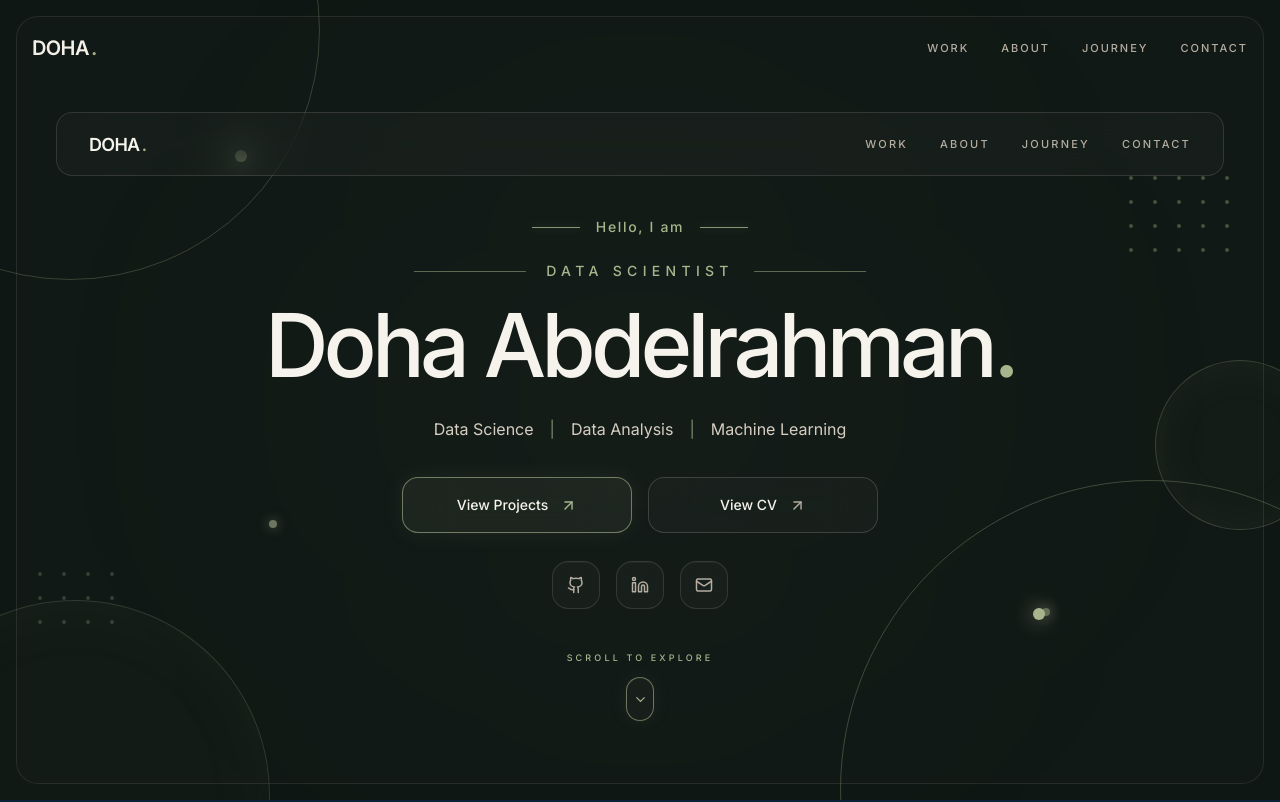
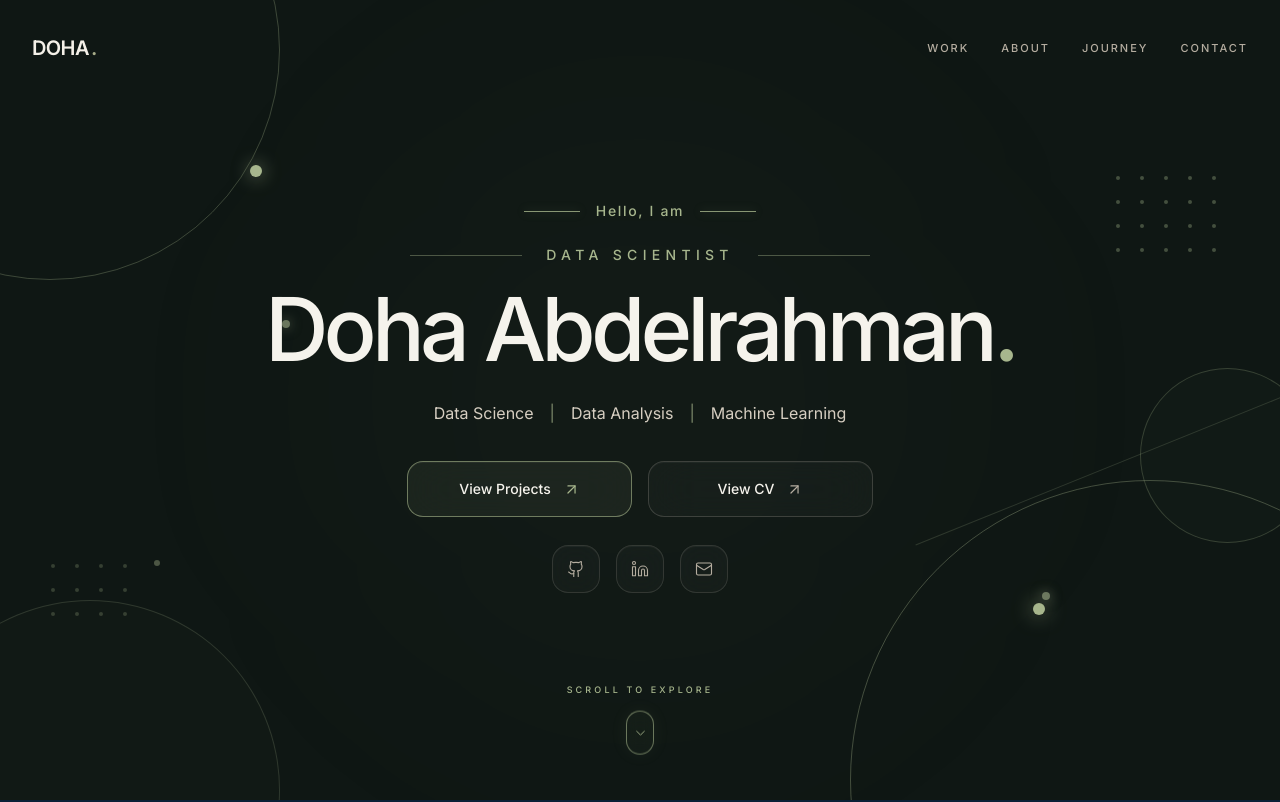
Before and after one commit to DohaAbdelrahman/Doha, a Next.js app: page / in a window 1280 px wide. Shown: the top 802 px of the page. Built offline with nearby package versions, Linux system fonts and the light colour scheme.

Commit message:
final hero inshaalla

```diff
--- a/src/sections/HeroSection.tsx
+++ b/src/sections/HeroSection.tsx
@@ -31,82 +31,34 @@ export default function HeroSection() {
       "
     >
       {/* =====================================================
-          BACKGROUND
+          BACKGROUND ORBITS
       ===================================================== */}
 
       <div className="pointer-events-none absolute inset-0 overflow-hidden">
-
-        {/* Main subtle glow */}
-
+        {/* Center subtle glow */}
         <div
           className="
             absolute
             left-1/2
             top-1/2
-            h-[700px]
-            w-[700px]
+            h-[650px]
+            w-[650px]
             -translate-x-1/2
             -translate-y-1/2
             rounded-full
             bg-[#A7B68D]/[0.025]
-            blur-[140px]
+            blur-[130px]
           "
         />
 
-        {/* Top-left orbital circle */}
-
+        {/* Top Left Orbit */}
         <div
           className="
             absolute
             -left-[180px]
-            -top-[220px]
-            h-[500px]
-            w-[500px]
-            rounded-full
-            border
-            border-[#A7B68D]/25
-          "
-        />
-
-        <div
-          className="
-            absolute
-            left-[235px]
-            top-[150px]
-            h-3
-            w-3
-            rounded-full
-            bg-[#A7B68D]
-            shadow-[0_0_18px_rgba(167,182,141,0.7)]
-          "
-        />
-
-        {/* Bottom-left circle */}
-
-        <div
-          className="
-            absolute
-            -bottom-[190px]
-            -left-[120px]
-            h-[390px]
-            w-[390px]
-            rounded-full
-            border
-            border-[#A7B68D]/20
-            bg-[#A7B68D]/[0.015]
-            shadow-[inset_0_0_80px_rgba(167,182,141,0.04)]
-          "
-        />
-
-        {/* Bottom-right orbital */}
-
-        <div
-          className="
-            absolute
-            -bottom-[300px]
-            -right-[180px]
-            h-[620px]
-            w-[620px]
+            -top-[180px]
+            h-[460px]
+            w-[460px]
             rounded-full
             border
             border-[#A7B68D]/30
@@ -116,8 +68,50 @@ export default function HeroSection() {
         <div
           className="
             absolute
+            left-[250px]
+            top-[165px]
+            h-3
+            w-3
+            rounded-full
+            bg-[#A7B68D]
+            shadow-[0_0_18px_rgba(167,182,141,0.8)]
+          "
+        />
+
+        {/* Bottom Left Circle */}
+        <div
+          className="
+            absolute
+            -bottom-[180px]
+            -left-[100px]
+            h-[380px]
+            w-[380px]
+            rounded-full
+            border
+            border-[#A7B68D]/20
+            bg-[#A7B68D]/[0.015]
+          "
+        />
+
+        {/* Right Orbit */}
+        <div
+          className="
+            absolute
+            -bottom-[280px]
+            -right-[170px]
+            h-[600px]
+            w-[600px]
+            rounded-full
+            border
+            border-[#A7B68D]/35
+          "
+        />
+
+        <div
+          className="
+            absolute
             right-[235px]
-            bottom-[180px]
+            bottom-[185px]
             h-3
             w-3
             rounded-full
@@ -126,29 +120,42 @@ export default function HeroSection() {
           "
         />
 
-        {/* Right floating circle */}
+        {/* Right Floating Circle */}
+        <div
+          className="
+            absolute
+            -right-[35px]
+            top-[46%]
+            h-[175px]
+            w-[175px]
+            rounded-full
+            border
+            border-[#A7B68D]/25
+            bg-[#A7B68D]/[0.02]
+          "
+        />
+
+        {/* Right Orbit Connection */}
+        <div
+          className="
+            absolute
+            right-[-50px]
+            top-[58%]
+            h-px
+            w-[430px]
+            rotate-[-22deg]
+            bg-[#A7B68D]/20
+          "
+        />
+
+        {/* =================================================
+            DOT GRID — TOP RIGHT
+        ================================================= */}
 
         <div
           className="
             absolute
-            -right-[45px]
-            top-[45%]
-            h-[170px]
-            w-[170px]
-            rounded-full
-            border
-            border-[#A7B68D]/25
-            bg-[#A7B68D]/[0.025]
-            shadow-[inset_0_0_50px_rgba(167,182,141,0.05)]
-          "
-        />
-
-        {/* Top-right dot grid */}
-
-        <div
-          className="
-            absolute
-            right-[4%]
+            right-[5%]
             top-[22%]
             grid
             grid-cols-5
@@ -168,13 +175,15 @@ export default function HeroSection() {
           ))}
         </div>
 
-        {/* Bottom-left dot grid */}
+        {/* =================================================
+            DOT GRID — BOTTOM LEFT
+        ================================================= */}
 
         <div
           className="
             absolute
-            bottom-[22%]
-            left-[3%]
+            bottom-[23%]
+            left-[4%]
             grid
             grid-cols-4
             gap-5
@@ -193,13 +202,13 @@ export default function HeroSection() {
           ))}
         </div>
 
-        {/* Floating dots */}
+        {/* Small Floating Dots */}
 
         <span
           className="
             absolute
-            left-[21%]
-            top-[65%]
+            left-[22%]
+            top-[40%]
             h-2
             w-2
             rounded-full
@@ -212,35 +221,30 @@ export default function HeroSection() {
           className="
             absolute
             right-[18%]
-            bottom-[23%]
+            bottom-[25%]
             h-2
             w-2
             rounded-full
-            bg-[#A7B68D]/50
+            bg-[#A7B68D]/60
             shadow-[0_0_12px_rgba(167,182,141,0.5)]
+          "
+        />
+
+        <span
+          className="
+            absolute
+            left-[12%]
+            top-[70%]
+            h-1.5
+            w-1.5
+            rounded-full
+            bg-[#A7B68D]/40
           "
         />
       </div>
 
       {/* =====================================================
-          GLASS FRAME
-      ===================================================== */}
-
-      <div
-        className="
-          pointer-events-none
-          absolute
-          inset-3
-          rounded-[22px]
-          border
-          border-[#D6CEC1]/10
-          bg-[#F5F3EC]/[0.01]
-          sm:inset-4
-        "
-      />
-
-      {/* =====================================================
-          CONTENT
+          MAIN CONTENT
       ===================================================== */}
 
       <div
@@ -253,122 +257,12 @@ export default function HeroSection() {
           max-w-7xl
           flex-col
           px-6
-          pb-20
+          pb-12
           pt-28
           sm:px-10
           lg:px-14
         "
       >
-        {/* =================================================
-            GLASS NAVIGATION
-        ================================================= */}
-
-        <motion.nav
-          initial={{
-            opacity: 0,
-            y: -15,
-          }}
-          animate={{
-            opacity: 1,
-            y: 0,
-          }}
-          transition={{
-            duration: 0.7,
-          }}
-          className="
-            flex
-            h-16
-            items-center
-            justify-between
-            rounded-2xl
-            border
-            border-[#D6CEC1]/15
-            bg-[#F5F3EC]/[0.025]
-            px-6
-            backdrop-blur-xl
-            sm:px-8
-          "
-        >
-          {/* Logo */}
-
-          <button
-            type="button"
-            onClick={() =>
-              window.scrollTo({
-                top: 0,
-                behavior: "smooth",
-              })
-            }
-            className="
-              flex
-              items-baseline
-              gap-0.5
-              text-left
-            "
-          >
-            <span
-              className="
-                text-lg
-                font-semibold
-                tracking-[-0.04em]
-                text-[#F5F3EC]
-              "
-            >
-              DOHA
-            </span>
-
-            <span
-              className="
-                text-xl
-                text-[#A7B68D]
-              "
-            >
-              .
-            </span>
-          </button>
-
-          {/* Desktop Links */}
-
-          <div
-            className="
-              hidden
-              items-center
-              gap-8
-              md:flex
-            "
-          >
-            {[
-              ["WORK", "#projects"],
-              ["ABOUT", "#about"],
-              ["JOURNEY", "#experience"],
-              ["CONTACT", "#contact"],
-            ].map(([label, href]) => (
-              <button
-                key={href}
-                type="button"
-                onClick={() =>
-                  document
-                    .querySelector(href)
-                    ?.scrollIntoView({
-                      behavior: "smooth",
-                    })
-                }
-                className="
-                  text-[11px]
-                  font-medium
-                  tracking-[0.2em]
-                  text-[#B5ADA0]
-                  transition-colors
-                  duration-300
-                  hover:text-[#F5F3EC]
-                "
-              >
-                {label}
-              </button>
-            ))}
-          </div>
-        </motion.nav>
-
         {/* =================================================
             HERO CONTENT
         ================================================= */}
@@ -390,13 +284,12 @@ export default function HeroSection() {
               text-center
             "
           >
-
-            {/* Hello */}
+            {/* Hello I am */}
 
             <motion.div
               initial={{
                 opacity: 0,
-                y: 15,
+                y: 12,
               }}
               animate={{
                 opacity: 1,
@@ -404,7 +297,6 @@ export default function HeroSection() {
               }}
               transition={{
                 duration: 0.7,
-                delay: 0.15,
               }}
               className="
                 mb-6
@@ -416,9 +308,10 @@ export default function HeroSection() {
               <span
                 className="
                   h-px
-                  w-12
+                  w-10
                   bg-[#A7B68D]/80
                   shadow-[0_0_10px_rgba(167,182,141,0.35)]
+                  sm:w-14
                 "
               />
 
@@ -436,14 +329,15 @@ export default function HeroSection() {
               <span
                 className="
                   h-px
-                  w-12
+                  w-10
                   bg-[#A7B68D]/80
                   shadow-[0_0_10px_rgba(167,182,141,0.35)]
+                  sm:w-14
                 "
               />
             </motion.div>
 
-            {/* Data Scientist */}
+            {/* DATA SCIENTIST */}
 
             <motion.div
               initial={{
@@ -456,22 +350,24 @@ export default function HeroSection() {
               }}
               transition={{
                 duration: 0.8,
-                delay: 0.25,
+                delay: 0.1,
               }}
               className="
                 mb-5
                 flex
                 items-center
-                gap-5
+                gap-4
+                sm:gap-6
               "
             >
               <span
                 className="
                   hidden
                   h-px
-                  w-28
-                  bg-[#A7B68D]/50
+                  w-20
+                  bg-[#A7B68D]/40
                   sm:block
+                  md:w-28
                 "
               />
 
@@ -491,37 +387,39 @@ export default function HeroSection() {
                 className="
                   hidden
                   h-px
-                  w-28
-                  bg-[#A7B68D]/50
+                  w-20
+                  bg-[#A7B68D]/40
                   sm:block
+                  md:w-28
                 "
               />
             </motion.div>
 
-            {/* Name */}
+            {/* NAME */}
 
             <motion.h1
               initial={{
                 opacity: 0,
-                y: 25,
+                y: 20,
               }}
               animate={{
                 opacity: 1,
                 y: 0,
               }}
               transition={{
-                duration: 0.9,
-                delay: 0.35,
+                duration: 0.85,
+                delay: 0.2,
               }}
               className="
                 px-4
-                text-5xl
+                text-[48px]
                 font-medium
                 leading-none
                 tracking-[-0.055em]
                 text-[#F5F3EC]
-                sm:text-6xl
-                md:text-7xl
+
+                sm:text-[62px]
+                md:text-[76px]
                 lg:text-[88px]
               "
             >
@@ -529,12 +427,12 @@ export default function HeroSection() {
               <span className="text-[#A7B68D]">.</span>
             </motion.h1>
 
-            {/* Skills */}
+            {/* SKILLS */}
 
             <motion.div
               initial={{
                 opacity: 0,
-                y: 15,
+                y: 12,
               }}
               animate={{
                 opacity: 1,
@@ -542,7 +440,7 @@ export default function HeroSection() {
               }}
               transition={{
                 duration: 0.7,
-                delay: 0.5,
+                delay: 0.35,
               }}
               className="
                 mt-7
@@ -572,17 +470,16 @@ export default function HeroSection() {
                   <span
                     className="
                       text-[#D6CEC1]
+                      transition-colors
+                      duration-300
+                      hover:text-[#F5F3EC]
                     "
                   >
                     {skill}
                   </span>
 
                   {index < 2 && (
-                    <span
-                      className="
-                        text-[#A7B68D]/70
-                      "
-                    >
+                    <span className="text-[#A7B68D]/70">
                       |
                     </span>
                   )}
@@ -591,13 +488,13 @@ export default function HeroSection() {
             </motion.div>
 
             {/* =================================================
-                GLASS BUTTONS
+                GLASS CTA BUTTONS
             ================================================= */}
 
             <motion.div
               initial={{
                 opacity: 0,
-                y: 15,
+                y: 12,
               }}
               animate={{
                 opacity: 1,
@@ -605,18 +502,19 @@ export default function HeroSection() {
               }}
               transition={{
                 duration: 0.7,
-                delay: 0.65,
+                delay: 0.5,
               }}
               className="
                 mt-9
                 flex
                 flex-col
                 items-center
+                justify-center
                 gap-4
                 sm:flex-row
               "
             >
-              {/* View Projects */}
+              {/* VIEW PROJECTS */}
 
               <button
                 type="button"
@@ -625,7 +523,7 @@ export default function HeroSection() {
                   group
                   flex
                   h-14
-                  min-w-[230px]
+                  min-w-[225px]
                   items-center
                   justify-center
                   gap-3
@@ -637,19 +535,20 @@ export default function HeroSection() {
                   text-sm
                   font-medium
                   text-[#F5F3EC]
-                  shadow-[0_0_25px_rgba(167,182,141,0.08)]
+                  shadow-[inset_0_1px_0_rgba(245,243,236,0.05)]
                   backdrop-blur-xl
                   transition-all
                   duration-300
                   hover:border-[#A7B68D]
-                  hover:bg-[#A7B68D]/15
-                  hover:shadow-[0_0_30px_rgba(167,182,141,0.16)]
+                  hover:bg-[#A7B68D]/[0.14]
+                  hover:shadow-[0_0_28px_rgba(167,182,141,0.13)]
                 "
               >
                 View Projects
 
                 <ArrowUpRight
                   size={17}
+                  strokeWidth={1.7}
                   className="
                     text-[#A7B68D]
                     transition-transform
@@ -660,7 +559,7 @@ export default function HeroSection() {
                 />
               </button>
 
-              {/* View CV */}
+              {/* VIEW CV */}
 
               <a
                 href="https://drive.google.com/file/d/1vlPN2HeH4bDd-tXfGg2ckXORN8nZMT-C/view?usp=sharing"
@@ -670,7 +569,7 @@ export default function HeroSection() {
                   group
                   flex
                   h-14
-                  min-w-[230px]
+                  min-w-[225px]
                   items-center
                   justify-center
                   gap-3
@@ -682,17 +581,19 @@ export default function HeroSection() {
                   text-sm
                   font-medium
                   text-[#F5F3EC]
+                  shadow-[inset_0_1px_0_rgba(245,243,236,0.04)]
                   backdrop-blur-xl
                   transition-all
                   duration-300
                   hover:border-[#A7B68D]/60
-                  hover:bg-[#F5F3EC]/[0.06]
+                  hover:bg-[#F5F3EC]/[0.05]
                 "
               >
                 View CV
 
                 <ArrowUpRight
                   size={17}
+                  strokeWidth={1.7}
                   className="
                     text-[#B5ADA0]
                     transition-all
@@ -712,7 +613,7 @@ export default function HeroSection() {
             <motion.div
               initial={{
                 opacity: 0,
-                y: 12,
+                y: 10,
               }}
               animate={{
                 opacity: 1,
@@ -720,7 +621,7 @@ export default function HeroSection() {
               }}
               transition={{
                 duration: 0.7,
-                delay: 0.8,
+                delay: 0.65,
               }}
               className="
                 mt-7
@@ -729,37 +630,11 @@ export default function HeroSection() {
                 gap-4
               "
             >
-              {[
-                {
-                  href: profile.github,
-                  label: "GitHub",
-                  icon: <Github size={18} />,
-                },
-                {
-                  href: profile.linkedin,
-                  label: "LinkedIn",
-                  icon: <Linkedin size={18} />,
-                },
-                {
-                  href: `mailto:${profile.email}`,
-                  label: "Email",
-                  icon: <Mail size={18} />,
-                },
-              ].map((social) => (
               <a
-                  key={social.label}
-                  href={social.href}
-                  target={
-                    social.label === "Email"
-                      ? undefined
-                      : "_blank"
-                  }
-                  rel={
-                    social.label === "Email"
-                      ? undefined
-                      : "noopener noreferrer"
-                  }
-                  aria-label={social.label}
+                href={profile.github}
+                target="_blank"
+                rel="noopener noreferrer"
+                aria-label="GitHub"
                 className="
                   flex
                   h-12
@@ -780,15 +655,68 @@ export default function HeroSection() {
                   hover:text-[#A7B68D]
                 "
               >
-                  {social.icon}
+                <Github size={18} strokeWidth={1.5} />
               </a>
-              ))}
+
+              <a
+                href={profile.linkedin}
+                target="_blank"
+                rel="noopener noreferrer"
+                aria-label="LinkedIn"
+                className="
+                  flex
+                  h-12
+                  w-12
+                  items-center
+                  justify-center
+                  rounded-xl
+                  border
+                  border-[#D6CEC1]/15
+                  bg-[#F5F3EC]/[0.025]
+                  text-[#B5ADA0]
+                  shadow-[inset_0_1px_0_rgba(245,243,236,0.04)]
+                  backdrop-blur-xl
+                  transition-all
+                  duration-300
+                  hover:border-[#A7B68D]/60
+                  hover:bg-[#A7B68D]/[0.08]
+                  hover:text-[#A7B68D]
+                "
+              >
+                <Linkedin size={18} strokeWidth={1.5} />
+              </a>
+
+              <a
+                href={`mailto:${profile.email}`}
+                aria-label="Email"
+                className="
+                  flex
+                  h-12
+                  w-12
+                  items-center
+                  justify-center
+                  rounded-xl
+                  border
+                  border-[#D6CEC1]/15
+                  bg-[#F5F3EC]/[0.025]
+                  text-[#B5ADA0]
+                  shadow-[inset_0_1px_0_rgba(245,243,236,0.04)]
+                  backdrop-blur-xl
+                  transition-all
+                  duration-300
+                  hover:border-[#A7B68D]/60
+                  hover:bg-[#A7B68D]/[0.08]
+                  hover:text-[#A7B68D]
+                "
+              >
+                <Mail size={18} strokeWidth={1.5} />
+              </a>
             </motion.div>
           </div>
         </div>
 
         {/* =================================================
-            SCROLL INDICATOR
+            SCROLL
         ================================================= */}
 
         <motion.div
@@ -800,7 +728,7 @@ export default function HeroSection() {
           }}
           transition={{
             duration: 0.8,
-            delay: 1,
+            delay: 0.9,
           }}
           className="
             flex
@@ -822,7 +750,9 @@ export default function HeroSection() {
             Scroll to Explore
           </span>
 
-          <motion.div
+          <motion.button
+            type="button"
+            onClick={scrollToProjects}
             animate={{
               y: [0, 5, 0],
             }}
@@ -840,16 +770,21 @@ export default function HeroSection() {
               rounded-full
               border
               border-[#A7B68D]/60
-              bg-[#A7B68D]/[0.04]
-              shadow-[0_0_20px_rgba(167,182,141,0.08)]
+              bg-[#A7B68D]/[0.035]
+              text-[#A7B68D]
+              shadow-[0_0_18px_rgba(167,182,141,0.07)]
               backdrop-blur-md
+              transition-all
+              duration-300
+              hover:bg-[#A7B68D]/10
             "
+            aria-label="Scroll to projects"
           >
             <ChevronDown
               size={15}
-              className="text-[#A7B68D]"
+              strokeWidth={1.5}
             />
-          </motion.div>
+          </motion.button>
         </motion.div>
       </div>
     </section>
```
Lines whose indentation alone changed are shown as unchanged.
